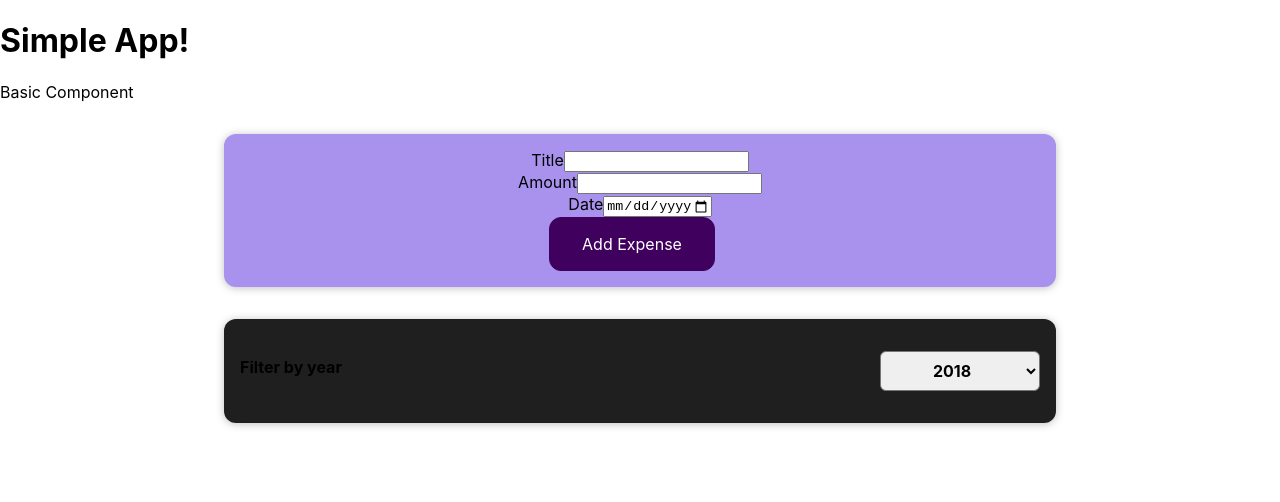
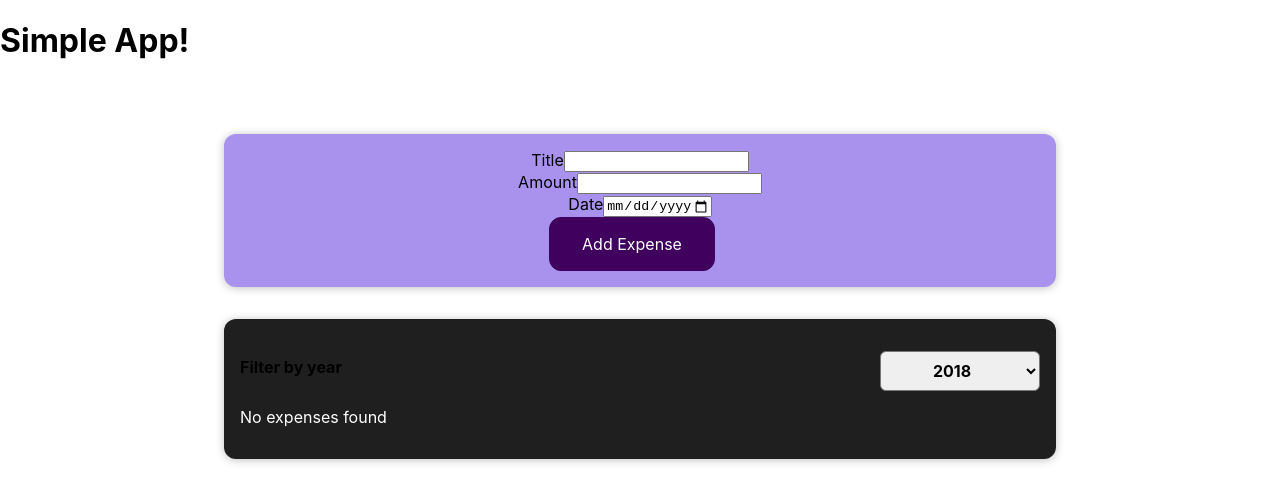
Before and after one commit to kraft-aka/react-simple, a React (Create React App) app: page / in a window 1280 px wide. Shown: the top 502 px of the page. Built offline with nearby package versions, Linux system fonts and the light colour scheme.

Commit message:
refactor filteredExpenses, add conditional render

```diff
--- a/src/components/ExpenseInput/ExpenseFilter.js
+++ b/src/components/ExpenseInput/ExpenseFilter.js
@@ -10,7 +10,7 @@
   return (
     <div className='expenses-filter'>
         <div className='expenses-filter__control'>
-          <label>Filter by year</label>
+          <label className='expenses-filter'>Filter by year</label>
           <select value={props.selected} onChange={yearFilterHandler}>
             <option value="2018">2018</option>
             <option value="2019">2019</option>
--- a/src/components/Expenses/Expenses.css
+++ b/src/components/Expenses/Expenses.css
@@ -5,3 +5,7 @@
   width: 50rem;
   max-width: 95%;
 }
+
+p {
+  color: #fff;
+}
--- a/src/components/Expenses/Expenses.js
+++ b/src/components/Expenses/Expenses.js
@@ -11,8 +11,23 @@
   };
 
   const filteredExpenses = props.expenses.filter(
-    (expense) => expense.date.getFullYear === parseInt(filteredYear)
+    (expense) => expense.date.getFullYear().toString() === filteredYear
   );
+
+  // Holds the text if length of filteredExpenses is empty
+  let expensesContent = <p>No expenses found</p>;
+
+  // if it has items in it, it overrides the content
+  if (filteredExpenses.length > 0) {
+    expensesContent = filteredExpenses.map((expense) => (
+      <ExpenseItem
+        key={expense.id || expense.date}
+        title={expense.title}
+        amount={expense.amount}
+        date={expense.date}
+      />
+    ));
+  }
   return (
     <div>
       <Card className="expenses">
@@ -20,17 +35,7 @@
           selected={filteredYear}
           onExpenseFilter={expenseFilterHandler}
         />
-         {props.expenses.filter(expense => expense.date.getFullYear()===parseInt(filteredYear))
-
-          .map((expense) => (
-          <ExpenseItem
-            key={expense.id || expense.date}
-            title={expense.title}
-            amount={expense.amount}
-            date={expense.date}
-          />
-        ))}
-        {filteredExpenses}
+        {expensesContent}
       </Card>
     </div>
   );
```
